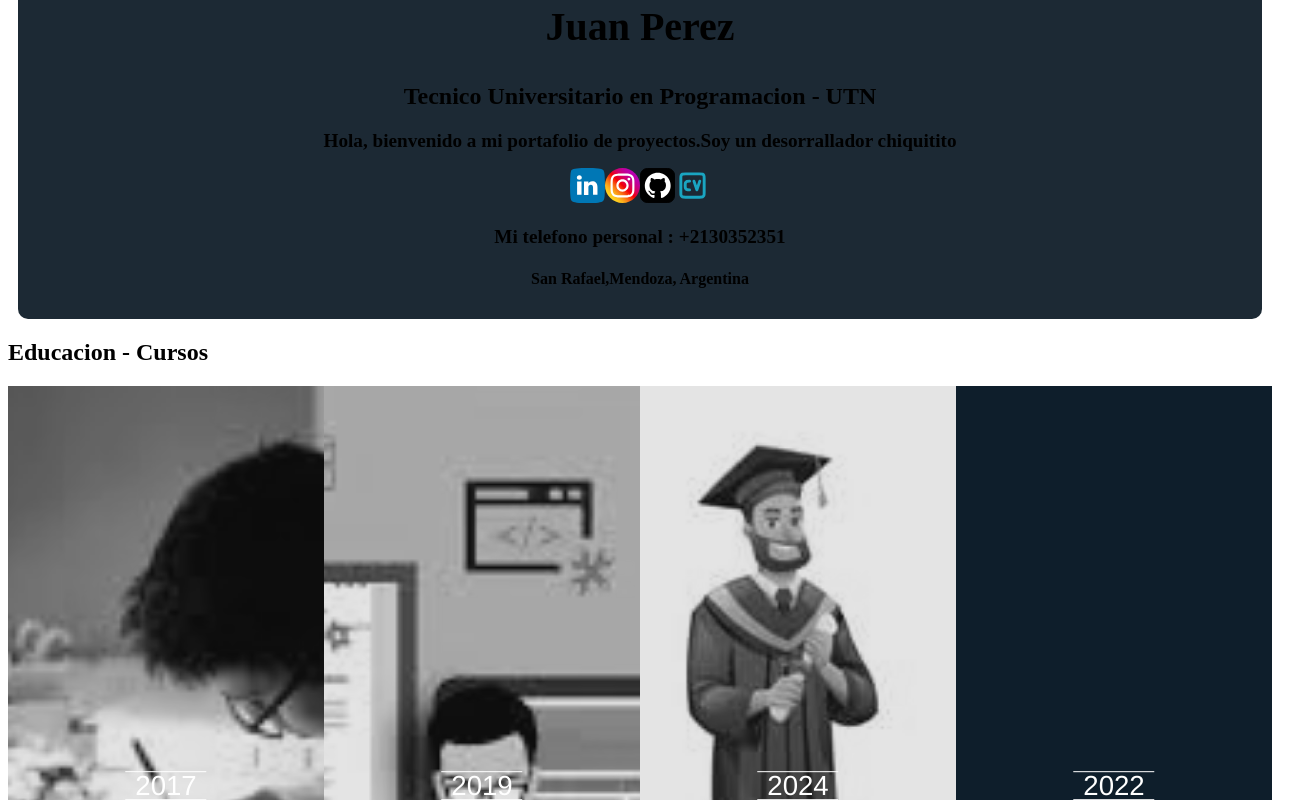
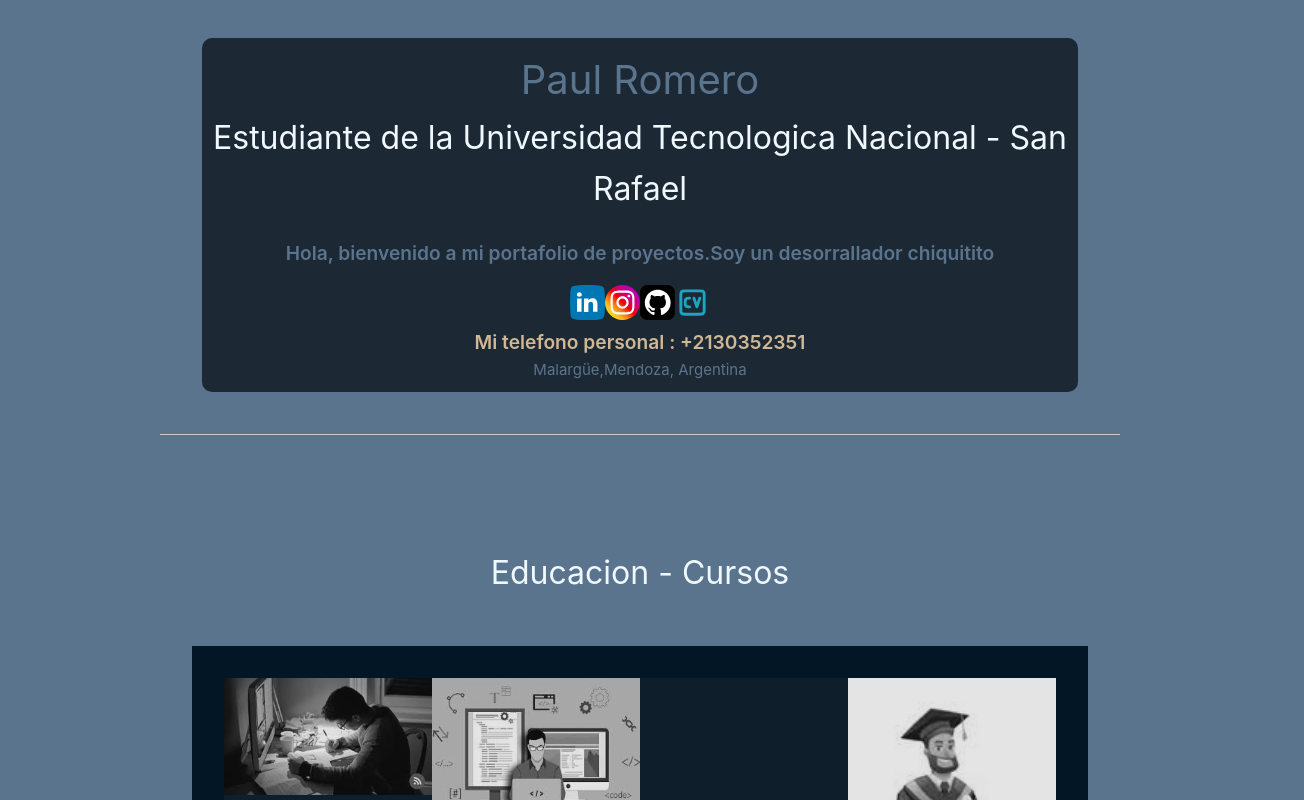
Before and after one commit to tomasandres520/PortfolioATTEMPT, a Vue app: page / in a window 1280 px wide. Shown: the part 140-940 px from the top of the page, 1304 px wide, since content can reach past the window. Built offline with nearby package versions, Linux system fonts and the light colour scheme.

Commit message:
base y main - css- Retoques

```diff
--- a/src/App.vue
+++ b/src/App.vue
@@ -7,6 +7,7 @@ import ExperienciaComp from './components/ExperienciaComp.vue';
 import PreyectosComp from './components/PreyectosComp.vue';
 import HabilidadesComp from './components/HabilidadesComp.vue';
 import InteresComp from './components/InteresComp.vue';
+
 </script>
 
 
@@ -41,9 +42,20 @@ import InteresComp from './components/InteresComp.vue';
       <InteresComp />
     </section>
   </main>
-
+  <footer>
+    <a href="#top">Inicio</a>
+    <p>2025 Paul Romero - Portfolio web - tutorial UTN FRSR</p>
+  </footer>
 </template>
 
 <style scoped>
 /*Desde la etiqueta "STYLE" es lenguaje CSS*/
+footer{
+  display: flex;
+  flex-direction: column;
+  align-items: center;
+  padding: 2rem;
+  font-size: 1.3rem;
+  color: aliceblue;
+}
 </style>
--- a/src/assets/bases.css
+++ b/src/assets/bases.css
@@ -9,7 +9,7 @@
     --vt-c-black-soft: #222222;
     --vt-c-black-mute: #282828;
 
-    --vt-c-indigo: #2c3e50;
+    --vt-c-indigo: #5b748d;
 
     --vt-c-divider-light-1: rgba(60, 60, 60, 0.29);
     --vt-c-divider-light-2: rgba(60, 60, 60, 0.12);
@@ -68,7 +68,7 @@ body {
     /* Asegura que el body ocupe al menos la altura total de la ventana */
     color: var(--color-text);
     /* Establece el color del texto usando una variable CSS */
-    background: var(--color-background);
+    background: var(--vt-c-indigo);
     /* Establece el color de fondo usando una variable CSS */
     transition:
         color 0.5s,
--- a/src/assets/main.css
+++ b/src/assets/main.css
@@ -1,11 +1,10 @@
-@import './base.css';
-
 /*Este estilo lo dejamos*/
 #app {
-    max-width: 1280px; /* Establece el ancho máximo del contenedor en 1280px */
+    max-width: 100%; /* Establece el ancho máximo del contenedor en 1280px */
     margin: 0 auto; /* Centra el contenedor horizontalmente */
     padding: 2rem; /* Añade un relleno interno de 2rem */
     font-weight: normal; /* Establece el peso de la fuente como normal */
+    background-color: var(--vt-c-indigo);
 }
 
 a {
--- a/src/components/DatosPersonales.vue
+++ b/src/components/DatosPersonales.vue
@@ -1,7 +1,7 @@
 <script setup>
-const title = "Juan Perez"
-const description = "Tecnico Universitario en Programacion - UTN"
-const residencia = "San Rafael,Mendoza, Argentina"
+const title = "Paul Romero"
+const description = "Estudiante de la Universidad Tecnologica Nacional - San Rafael"
+const residencia = "Malargüe,Mendoza, Argentina"
 const presentacion = "Hola, bienvenido a mi portafolio de proyectos.Soy un desorrallador chiquitito"
 const redesSociales = [
     {id:1, name: "Linkeding", src:"/src/assets/svg/linkedin_icon.svg", url: "" },
--- a/src/components/Educacion.vue
+++ b/src/components/Educacion.vue
@@ -26,16 +26,16 @@ const educacion = ref([
     descripcion: "Realicé una pasantía en ABC Solutions, contribuyendo en la creación de interfaces de usuario y optimización de sitios web.",
     url: ""
   },
+    {
+    año: "2022",
+    titulo: "Desarrollador Full Stack",
+    descripcion: "Trabajé en XYZ Tech, donde diseñé y desarrollé aplicaciones web completas utilizando tecnologías como Node.js, React y MongoDB.",
+    url: ""
+  },
   {
     año: "2024",
     titulo: "Graduación",
     descripcion: "Finalicé mis estudios en la UTN - Facultad Regional San Rafael - Mendoza. Incumbencias Profesionales: Operación y programación de computadoras, desarrollo de programas en distintos lenguajes, análisis y control de sistemas informáticos.",
-    url: ""
-  },
-  {
-    año: "2022",
-    titulo: "Desarrollador Full Stack",
-    descripcion: "Trabajé en XYZ Tech, donde diseñé y desarrollé aplicaciones web completas utilizando tecnologías como Node.js, React y MongoDB.",
     url: ""
   },
 ]);
@@ -82,12 +82,13 @@ const imagenPorAño = computed(() => {
   position: relative;
   width: 25%;
   height: 100vh;
-  min-height: 600px;
+  min-height: 480px;
   color: #fff;
   overflow: hidden;
   transition: width 0.5s ease;
-  background-size:cover;
-  background-position: center center;
+  background-size:contain;
+  background-repeat: no-repeat;
+  background-position: top center;
   filter: grayscale(100%);
 
   &:before,
--- a/src/components/FondoIntereses.vue
+++ b/src/components/FondoIntereses.vue
@@ -87,7 +87,7 @@ onBeforeUnmount(() => {
   width: 100%;
   height: 100%;
   overflow: hidden;
-  z-index: -1;
+  z-index: 1;
   background: linear-gradient(135deg, #555572 0%, #12121a 100%);
 }
 
--- a/src/components/Navbar.vue
+++ b/src/components/Navbar.vue
@@ -21,8 +21,7 @@ const navegacion= ref([
 
 
 <style scoped>
-
-.navbar {
+.navbar{
 background-color: var(--vt-c-indigo);
 columns: #fff;
 padding: 0.5rem 1rem;
@@ -43,7 +42,7 @@ padding: 0.5rem;
 }
 a {
 border: 1px solid;
-border-color: hsla(160,100%,37%,0.2);
+border-color: hsla(160, 51%, 84%, 0.2);
 border-radius: 5px;
   /*Elimina lo subrayado de los enlaces y elementos con clase "green" */
 text-decoration: none;
@@ -54,7 +53,8 @@ padding: 5px;
 }
 a:hover{
   /*Cambia el color cuando el mouse pasa sobre el elemento */
-background-color: hsla(160,100%,37%,0.2);
+background-color: hsla(160, 95%, 78%, 0.747);
+color: black;
 }
 
 @media (max-width: 768px){
--- a/src/main.js
+++ b/src/main.js
@@ -1,4 +1,9 @@
+// src/main.js
 import { createApp } from 'vue'
 import App from './App.vue'
 
+// Importa tus archivos CSS (orden importa si hay dependencias)
+import './assets/bases.css'
+import './assets/main.css'
+
 createApp(App).mount('#app')
```
